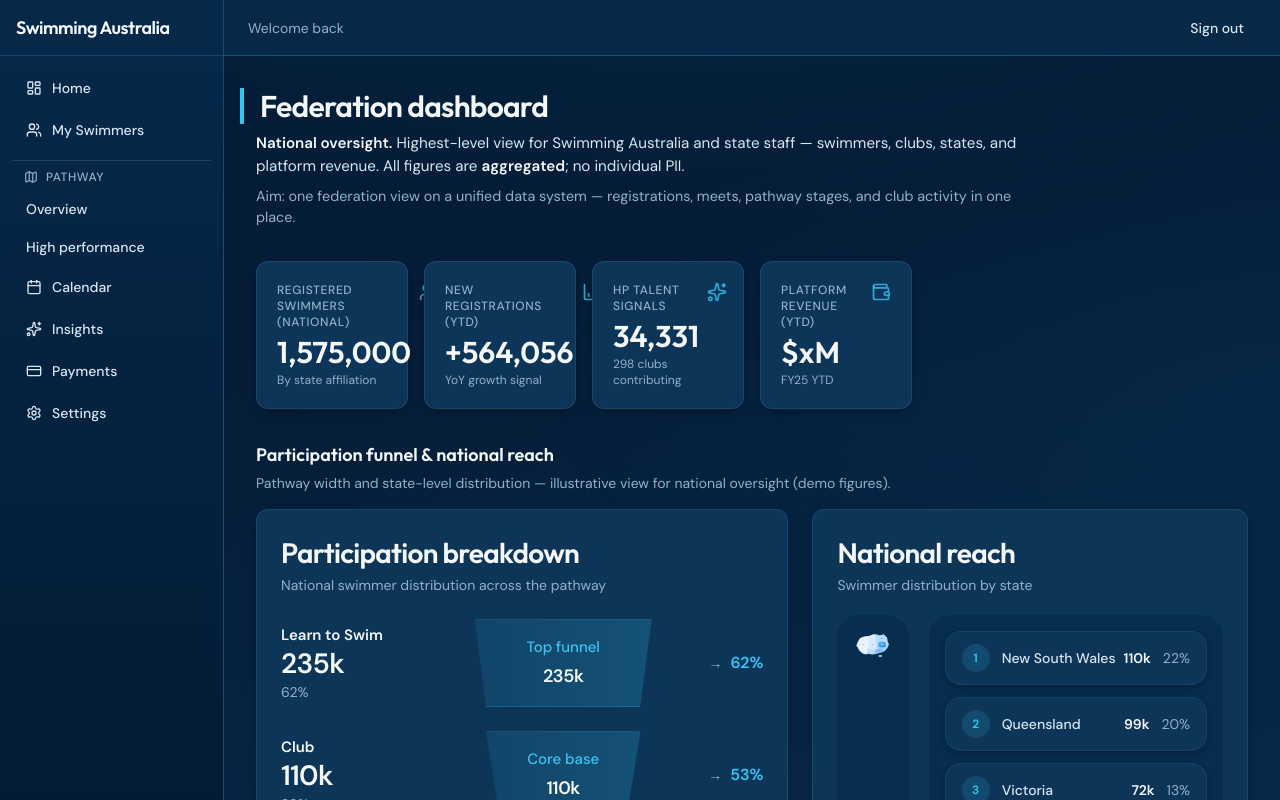
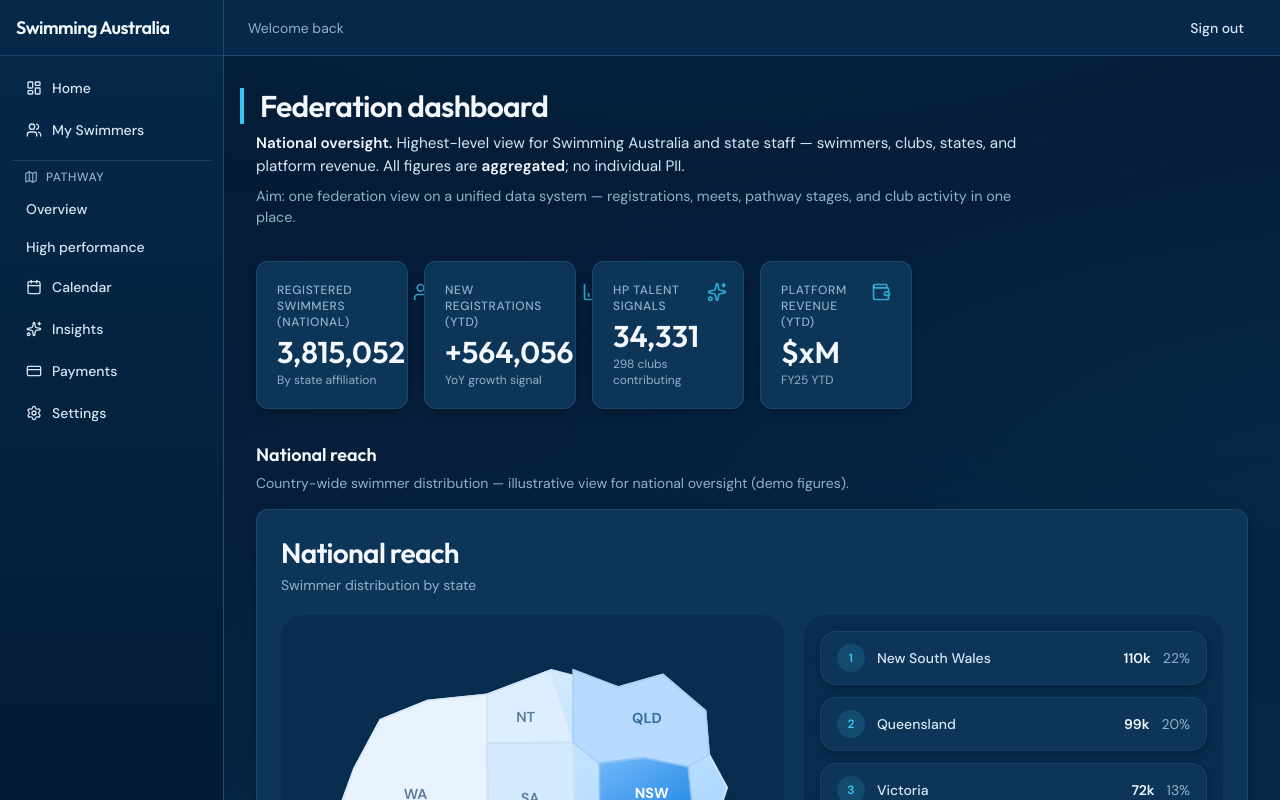
Before and after one commit to FREDERICKVISENTINI/SwimmingAustralia_Prototype, a React (Vite) app: page /federation-dashboard in a window 1280 px wide. Shown: the top 800 px of the page. Built offline with nearby package versions, Linux system fonts and the light colour scheme.

Commit message:
Federation dashboard: random ~4M swimmer headline, remove funnel card
Made-with: Cursor

```diff
--- a/src/pages/FederationDashboard.tsx
+++ b/src/pages/FederationDashboard.tsx
@@ -1,7 +1,7 @@
 import { useMemo, useState } from 'react'
 import { PageSection } from '../components/layout/PageSection'
 import { FederationMetricCard } from '../components/federation'
-import { NationalReachCard, ParticipationBreakdownCard } from '../components/federation/commercial'
+import { NationalReachCard } from '../components/federation/commercial'
 import { AustraliaSwimmerDensityMap } from '../components/federation/AustraliaSwimmerDensityMap'
 import {
   FEDERATION_SUMMARY_METRICS,
@@ -11,7 +11,6 @@ import {
 import type { FederationFilters } from '../data/federationDashboardData'
 import {
   NATIONAL_PARTICIPATION_BY_STATE,
-  NATIONAL_SWIMMER_TOTAL,
   HP_TALENT_SIGNALS_NATIONAL,
   DROPOUT_RISK_AGGREGATE,
   CLUB_COMPLIANCE_NATIONAL,
@@ -36,9 +35,15 @@ function formatAud(n: number): string {
 const cardClass =
   'rounded-[var(--radius-card)] border border-border/80 bg-card p-5 shadow-[var(--shadow-card)]'
 
+/** Demo: stable random total ~4M on mount (illustrative national registration headline). */
+function useNationalRegisteredSwimmersHeadline(): number {
+  return useMemo(() => 3_600_000 + Math.floor(Math.random() * 800_000), [])
+}
+
 export function FederationDashboard() {
   const [filters] = useState<FederationFilters>(DEFAULT_FEDERATION_FILTERS)
   const derived = useMemo(() => deriveFilteredMetrics(filters), [filters])
+  const nationalRegisteredSwimmers = useNationalRegisteredSwimmersHeadline()
 
   const fundingPct = Math.min(
     100,
@@ -69,7 +74,7 @@ export function FederationDashboard() {
       <div className="grid gap-4 sm:grid-cols-2 lg:grid-cols-3 xl:grid-cols-6">
         <FederationMetricCard
           label="Registered swimmers (national)"
-          value={NATIONAL_SWIMMER_TOTAL.toLocaleString()}
+          value={nationalRegisteredSwimmers.toLocaleString()}
           subtext="By state affiliation"
           icon={<Users className="h-5 w-5" />}
         />
@@ -95,15 +100,12 @@ export function FederationDashboard() {
 
       <section className="space-y-4">
         <div>
-          <h2 className="text-lg font-semibold text-text-primary">Participation funnel &amp; national reach</h2>
+          <h2 className="text-lg font-semibold text-text-primary">National reach</h2>
           <p className="mt-1 max-w-3xl text-sm text-text-muted">
-            Pathway width and state-level distribution — illustrative view for national oversight (demo figures).
+            Country-wide swimmer distribution — illustrative view for national oversight (demo figures).
           </p>
         </div>
-        <div className="grid grid-cols-1 gap-6 xl:grid-cols-[1.1fr_0.9fr]">
-          <ParticipationBreakdownCard />
-          <NationalReachCard />
-        </div>
+        <NationalReachCard />
       </section>
 
       <div className="grid gap-6 lg:grid-cols-2">
```
